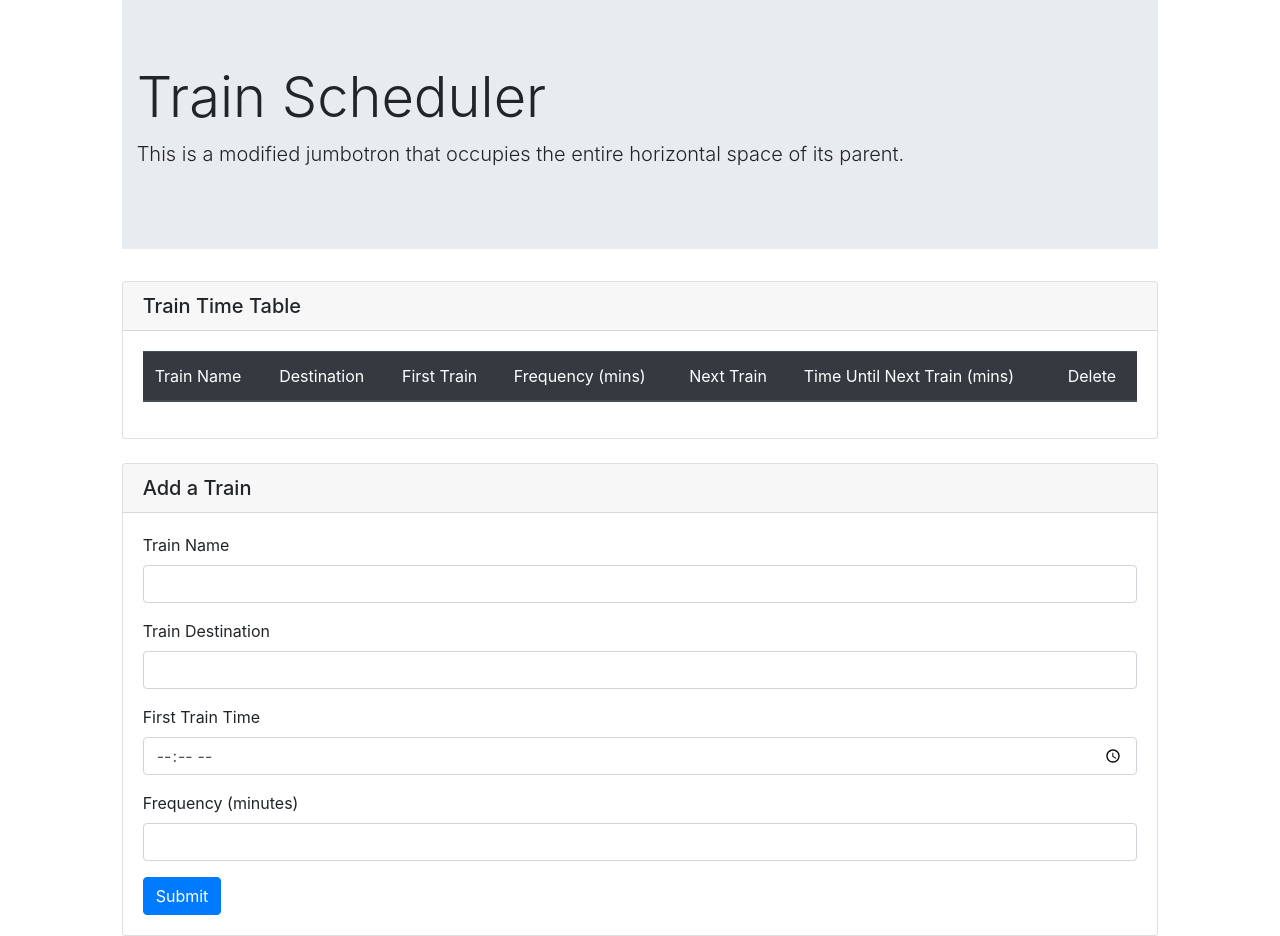
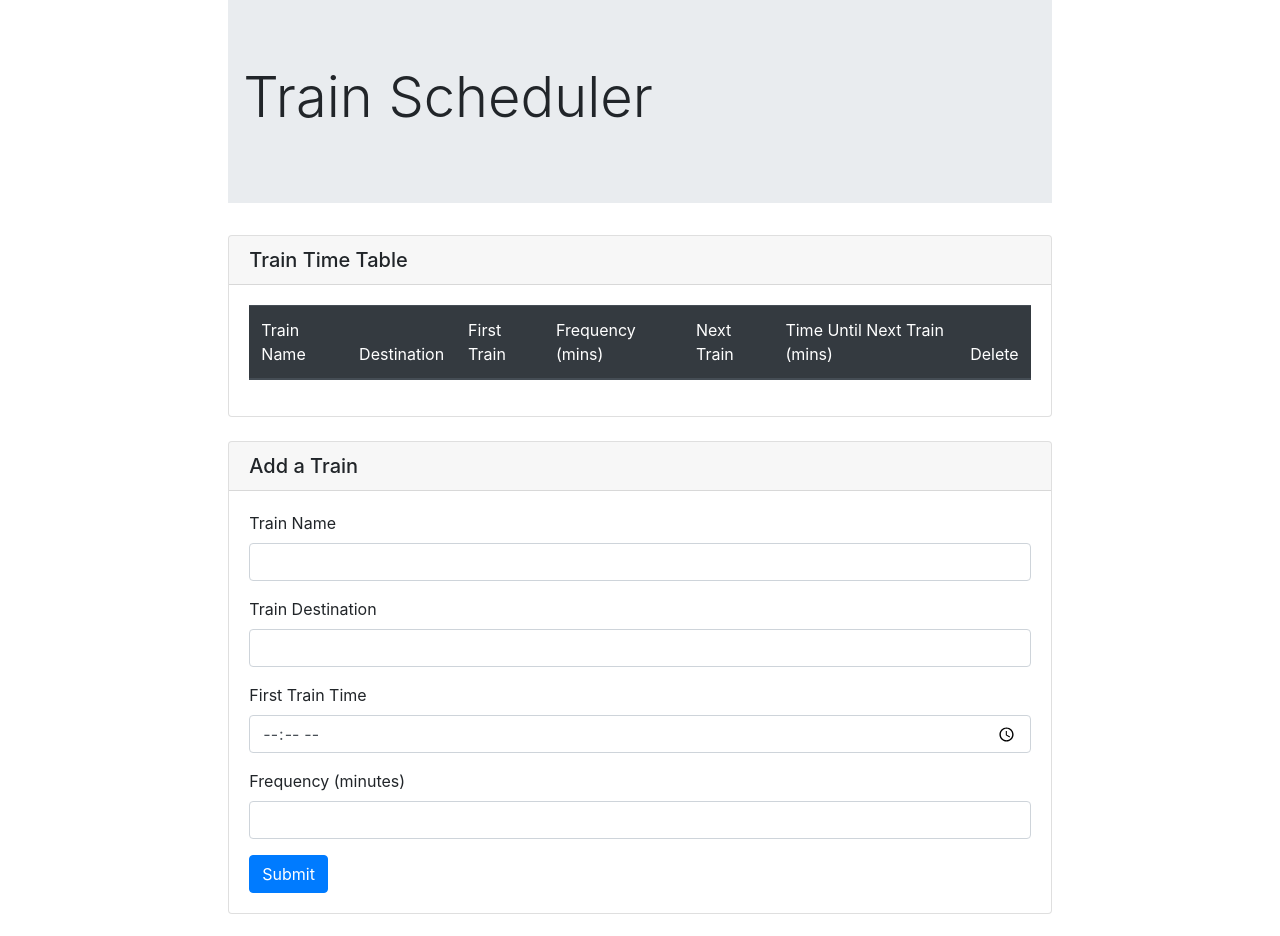
Before and after one commit to ktrinh93/Train-Scheduler, a plain HTML site: page index.html in a window 1280 px wide. After the commit the page ends 914 px from the top, so only its background shows below. Drawn offline with nearby package versions, Linux system fonts and the light colour scheme; no server answers.

Commit message:
removed default jumbrotron lead text

```diff
--- a/index.html
+++ b/index.html
@@ -15,25 +15,22 @@
 </head>
 <body>
 
-
-
     <div class="container-fluid">
         <div class="row">
-            <div class="col-md-1"></div>
-            <div class="col-md-10">
+            <div class="col-md-2"></div>
+            <div class="col-md-8">
                 <div class="jumbotron jumbotron-fluid">
                     <div class="container">
                         <h1 class="display-4">Train Scheduler</h1>
-                        <p class="lead">This is a modified jumbotron that occupies the entire horizontal space of its parent.</p>
                     </div>
                 </div>
             </div>
-            <div class="col-md-1"></div>
+            <div class="col-md-2"></div>
         </div>
 
         <div class="row">
-            <div class="col-md-1"></div>
-            <div class="col-md-10">
+            <div class="col-md-2"></div>
+            <div class="col-md-8">
                 <div class="card">
                     <h5 class="card-header">
                         Train Time Table
@@ -58,12 +55,12 @@
                     </div>
                 </div>
             </div>
-            <div class="col-md-1"></div>
+            <div class="col-md-2"></div>
         </div>
         <br>
         <div class="row">
-            <div class="col-md-1"></div>
-            <div class="col-md-10">
+            <div class="col-md-2"></div>
+            <div class="col-md-8">
                 <div class="card">
                     <h5 class="card-header">
                         Add a Train
@@ -92,7 +89,7 @@
                     </div>
                 </div>
             </div>
-            <div class="col-md-1"></div>
+            <div class="col-md-2"></div>
         </div>
     </div>
 
```
